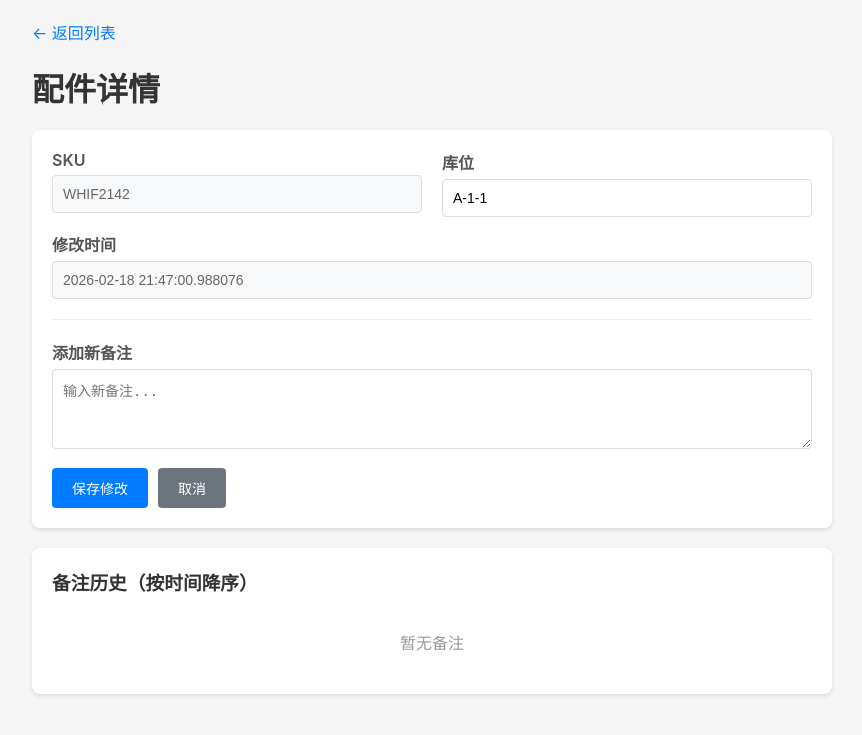
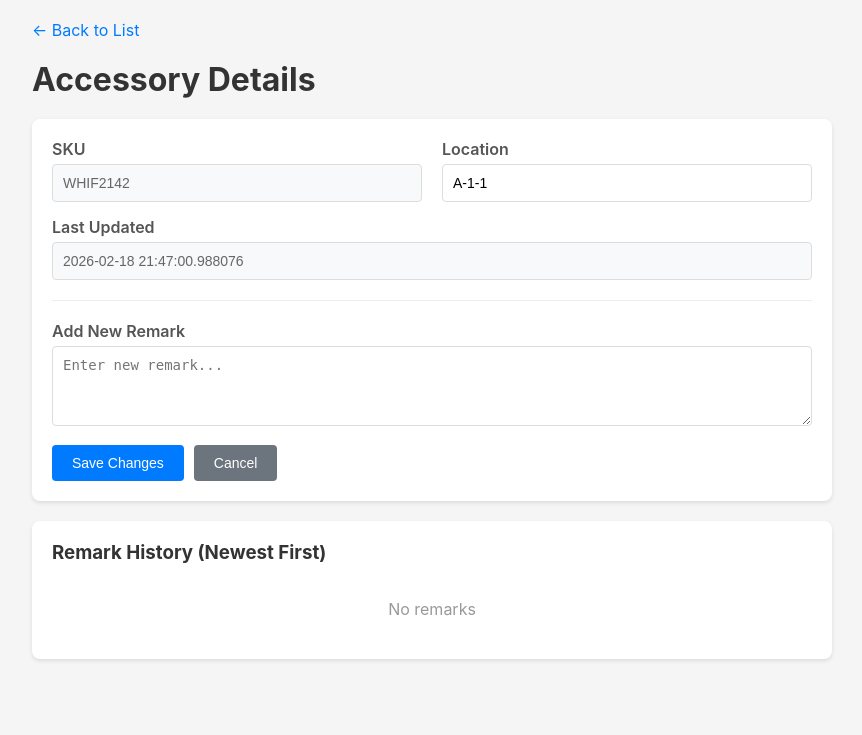
Before and after one commit to woody1983/Takhisis, a Flask app: page /detail/1 in a window 1280 px wide. Shown: the top 735 px of the page, without its empty margins (208-1070 px from the left). Run offline with Flask 3, Linux system fonts and the light colour scheme; data comes from the database, SQL or seed files in the repository; both versions use the stored data as it was after the commit; data that the repository does not hold is empty.

Commit message:
feat: Translate interface to English
- Translate all UI text to English
- Update page titles and labels
- Translate all user-facing messages
- Keep code comments in English
- Maintain consistent terminology:
  - 配件 → Accessory
  - 库位 → Location
  - 备注 → Remark

```diff
--- a/app.py
+++ b/app.py
@@ -1,8 +1,8 @@
 #!/usr/bin/env python3
 """
-配件登记系统 - 第一版
-功能：管理配件的SKU、库位、备注（多条，按时间降序）
-数据存储：SQLite数据库
+Accessory Management System - Version 1
+Features: Manage SKU, Location, and multiple Remarks (sorted by time, newest first)
+Data Storage: SQLite Database
 """
 
 import sqlite3
@@ -16,11 +16,11 @@ DB_PATH = "accessories.db"
 
 
 def init_db():
-    """初始化数据库"""
+    """Initialize database"""
     conn = sqlite3.connect(DB_PATH)
     cursor = conn.cursor()
 
-    # 创建配件表
+    # Create accessories table
     cursor.execute("""
         CREATE TABLE IF NOT EXISTS accessories (
             id INTEGER PRIMARY KEY AUTOINCREMENT,
@@ -30,7 +30,7 @@ def init_db():
         )
     """)
 
-    # 创建备注表
+    # Create remarks table
     cursor.execute("""
         CREATE TABLE IF NOT EXISTS remarks (
             id INTEGER PRIMARY KEY AUTOINCREMENT,
@@ -46,7 +46,7 @@ def init_db():
 
 
 def get_db():
-    """获取数据库连接"""
+    """Get database connection"""
     conn = sqlite3.connect(DB_PATH)
     conn.row_factory = sqlite3.Row
     return conn
@@ -54,11 +54,11 @@ def get_db():
 
 @app.route("/")
 def index():
-    """首页 - 显示所有配件"""
+    """Homepage - Display all accessories"""
     conn = get_db()
     cursor = conn.cursor()
 
-    # 获取所有配件及其最新备注
+    # Get all accessories and their latest remarks
     cursor.execute("""
         SELECT a.*,
                (SELECT content FROM remarks
@@ -76,7 +76,7 @@ def index():
                 "sku": row["sku"],
                 "location": row["location"],
                 "updated_at": row["updated_at"],
-                "latest_remark": row["latest_remark"] or "无备注",
+                "latest_remark": row["latest_remark"] or "No remarks",
             }
         )
 
@@ -85,18 +85,18 @@ def index():
 
 
 def generate_unique_sku(cursor, sku, location):
-    """生成唯一的SKU，如果重复则添加*1、*2等后缀"""
-    # 检查是否存在相同的SKU和库位组合
+    """Generate unique SKU, append *1, *2, etc. if duplicate"""
+    # Check if SKU + Location combination exists
     cursor.execute(
         "SELECT sku FROM accessories WHERE sku = ? AND location = ?", (sku, location)
     )
 
     if not cursor.fetchone():
-        # 没有重复，直接使用原SKU
+        # No duplicate, use original SKU
         return sku
 
-    # 有重复，需要添加后缀
-    # 查找该SKU在该库位已有的所有变体
+    # Duplicate found, append suffix
+    # Find all existing variants of this SKU at this location
     cursor.execute(
         "SELECT sku FROM accessories WHERE (sku = ? OR sku LIKE ?) AND location = ?",
         (sku, f"{sku}*%", location),
@@ -104,7 +104,7 @@ def generate_unique_sku(cursor, sku, location):
 
     existing_skus = [row[0] for row in cursor.fetchall()]
 
-    # 找到最大的后缀数字
+    # Find the maximum suffix number
     max_num = 0
     for existing_sku in existing_skus:
         if existing_sku == sku:
@@ -116,7 +116,7 @@ def generate_unique_sku(cursor, sku, location):
             except ValueError:
                 pass
 
-    # 生成新的SKU
+    # Generate new SKU
     if max_num == 0:
         return f"{sku}*1"
     else:
@@ -125,22 +125,22 @@ def generate_unique_sku(cursor, sku, location):
 
 @app.route("/add", methods=["POST"])
 def add_accessory():
-    """添加新配件"""
+    """Add new accessory"""
     sku = request.form.get("sku", "").strip()
     location = request.form.get("location", "").strip()
     remark = request.form.get("remark", "").strip()
 
     if not sku or not location:
-        return jsonify({"success": False, "message": "SKU和库位不能为空"})
+        return jsonify({"success": False, "message": "SKU and Location are required"})
 
     conn = get_db()
     cursor = conn.cursor()
 
     try:
-        # 生成唯一的SKU
+        # Generate unique SKU
         final_sku = generate_unique_sku(cursor, sku, location)
 
-        # 插入配件
+        # Insert accessory
         cursor.execute(
             """
             INSERT INTO accessories (sku, location, updated_at)
@@ -151,7 +151,7 @@ def add_accessory():
 
         accessory_id = cursor.lastrowid
 
-        # 如果有备注，插入备注
+        # Insert remark if provided
         if remark:
             cursor.execute(
                 """
@@ -163,34 +163,37 @@ def add_accessory():
 
         conn.commit()
 
-        # 如果SKU被修改了，提示用户
+        # Notify user if SKU was modified
         if final_sku != sku:
             return jsonify(
-                {"success": True, "message": f"添加成功，SKU已自动修改为：{final_sku}"}
+                {
+                    "success": True,
+                    "message": f"Added successfully, SKU auto-modified to: {final_sku}",
+                }
             )
         else:
-            return jsonify({"success": True, "message": "添加成功"})
+            return jsonify({"success": True, "message": "Added successfully"})
     except Exception as e:
-        return jsonify({"success": False, "message": f"添加失败：{str(e)}"})
+        return jsonify({"success": False, "message": f"Failed to add: {str(e)}"})
     finally:
         conn.close()
 
 
 @app.route("/detail/<int:id>")
 def detail(id):
-    """查看配件详情"""
+    """View accessory details"""
     conn = get_db()
     cursor = conn.cursor()
 
-    # 获取配件信息
+    # Get accessory info
     cursor.execute("SELECT * FROM accessories WHERE id = ?", (id,))
     accessory = cursor.fetchone()
 
     if not accessory:
         conn.close()
-        return "配件不存在", 404
+        return "Accessory not found", 404
 
-    # 获取所有备注（按时间降序）
+    # Get all remarks (sorted by time, newest first)
     cursor.execute(
         """
         SELECT * FROM remarks
@@ -217,14 +220,14 @@ def detail(id):
 
 @app.route("/update/<int:id>", methods=["POST"])
 def update_accessory(id):
-    """更新配件信息"""
+    """Update accessory info"""
     location = request.form.get("location", "").strip()
     new_remark = request.form.get("new_remark", "").strip()
 
     conn = get_db()
     cursor = conn.cursor()
 
-    # 更新库位和修改时间
+    # Update location and timestamp
     cursor.execute(
         """
         UPDATE accessories
@@ -234,7 +237,7 @@ def update_accessory(id):
         (location, datetime.now(), id),
     )
 
-    # 如果有新备注，添加
+    # Add new remark if provided
     if new_remark:
         cursor.execute(
             """
@@ -252,7 +255,7 @@ def update_accessory(id):
 
 @app.route("/delete/<int:id>", methods=["POST"])
 def delete_accessory(id):
-    """删除配件"""
+    """Delete accessory"""
     conn = get_db()
     cursor = conn.cursor()
 
@@ -265,11 +268,11 @@ def delete_accessory(id):
 
 @app.route("/delete_remark/<int:remark_id>", methods=["POST"])
 def delete_remark(remark_id):
-    """删除单条备注"""
+    """Delete single remark"""
     conn = get_db()
     cursor = conn.cursor()
 
-    # 获取配件ID用于重定向
+    # Get accessory ID for redirect
     cursor.execute("SELECT accessory_id FROM remarks WHERE id = ?", (remark_id,))
     row = cursor.fetchone()
     accessory_id = row["accessory_id"] if row else None
@@ -285,6 +288,6 @@ def delete_remark(remark_id):
 
 if __name__ == "__main__":
     init_db()
-    print("配件登记系统启动...")
-    print("访问地址: http://127.0.0.1:5000")
+    print("Accessory Management System starting...")
+    print("Access URL: http://127.0.0.1:5000")
     app.run(debug=True, host="0.0.0.0", port=5001)
--- a/templates/detail.html
+++ b/templates/detail.html
@@ -1,9 +1,9 @@
 <!DOCTYPE html>
-<html lang="zh-CN">
+<html lang="en">
 <head>
     <meta charset="UTF-8">
     <meta name="viewport" content="width=device-width, initial-scale=1.0">
-    <title>配件详情 - {{ accessory.sku }}</title>
+    <title>Accessory Details - {{ accessory.sku }}</title>
     <style>
         * {
             margin: 0;
@@ -144,9 +144,9 @@
 </head>
 <body>
     <div class="container">
-        <a href="{{ url_for('index') }}" class="back-link">← 返回列表</a>
+        <a href="{{ url_for('index') }}" class="back-link">← Back to List</a>
 
-        <h1>配件详情</h1>
+        <h1>Accessory Details</h1>
 
         <div class="card">
             <form action="{{ url_for('update_accessory', id=accessory.id) }}" method="post">
@@ -156,34 +156,34 @@
                         <input type="text" value="{{ accessory.sku }}" readonly>
                     </div>
                     <div class="info-item">
-                        <label>库位</label>
+                        <label>Location</label>
                         <input type="text" name="location" value="{{ accessory.location }}" required>
                     </div>
                 </div>
 
                 <div class="info-row">
                     <div class="info-item">
-                        <label>修改时间</label>
+                        <label>Last Updated</label>
                         <input type="text" value="{{ accessory.updated_at }}" readonly>
                     </div>
                 </div>
 
                 <div class="add-remark">
-                    <label>添加新备注</label>
-                    <textarea name="new_remark" placeholder="输入新备注..."></textarea>
+                    <label>Add New Remark</label>
+                    <textarea name="new_remark" placeholder="Enter new remark..."></textarea>
                 </div>
 
                 <div class="form-actions">
-                    <button type="submit">保存修改</button>
+                    <button type="submit">Save Changes</button>
                     <a href="{{ url_for('index') }}">
-                        <button type="button" class="btn-secondary">取消</button>
+                        <button type="button" class="btn-secondary">Cancel</button>
                     </a>
                 </div>
             </form>
         </div>
 
         <div class="card remarks-section">
-            <h3>备注历史（按时间降序）</h3>
+            <h3>Remark History (Newest First)</h3>
 
             {% if remarks %}
                 {% for remark in remarks %}
@@ -191,14 +191,14 @@
                     <div class="remark-time">{{ remark.created_at }}</div>
                     <div class="remark-content">{{ remark.content }}</div>
                     <div class="remark-actions">
-                        <form action="{{ url_for('delete_remark', remark_id=remark.id) }}" method="post" style="display:inline;" onsubmit="return confirm('确定删除此备注？');">
-                            <button type="submit" class="btn-small btn-danger">删除</button>
+                        <form action="{{ url_for('delete_remark', remark_id=remark.id) }}" method="post" style="display:inline;" onsubmit="return confirm('Delete this remark?');">
+                            <button type="submit" class="btn-small btn-danger">Delete</button>
                         </form>
                     </div>
                 </div>
                 {% endfor %}
             {% else %}
-                <div class="no-remarks">暂无备注</div>
+                <div class="no-remarks">No remarks</div>
             {% endif %}
         </div>
     </div>
```
Also changed, not shown: templates/index.html (+16 -16 lines), accessories.db.
